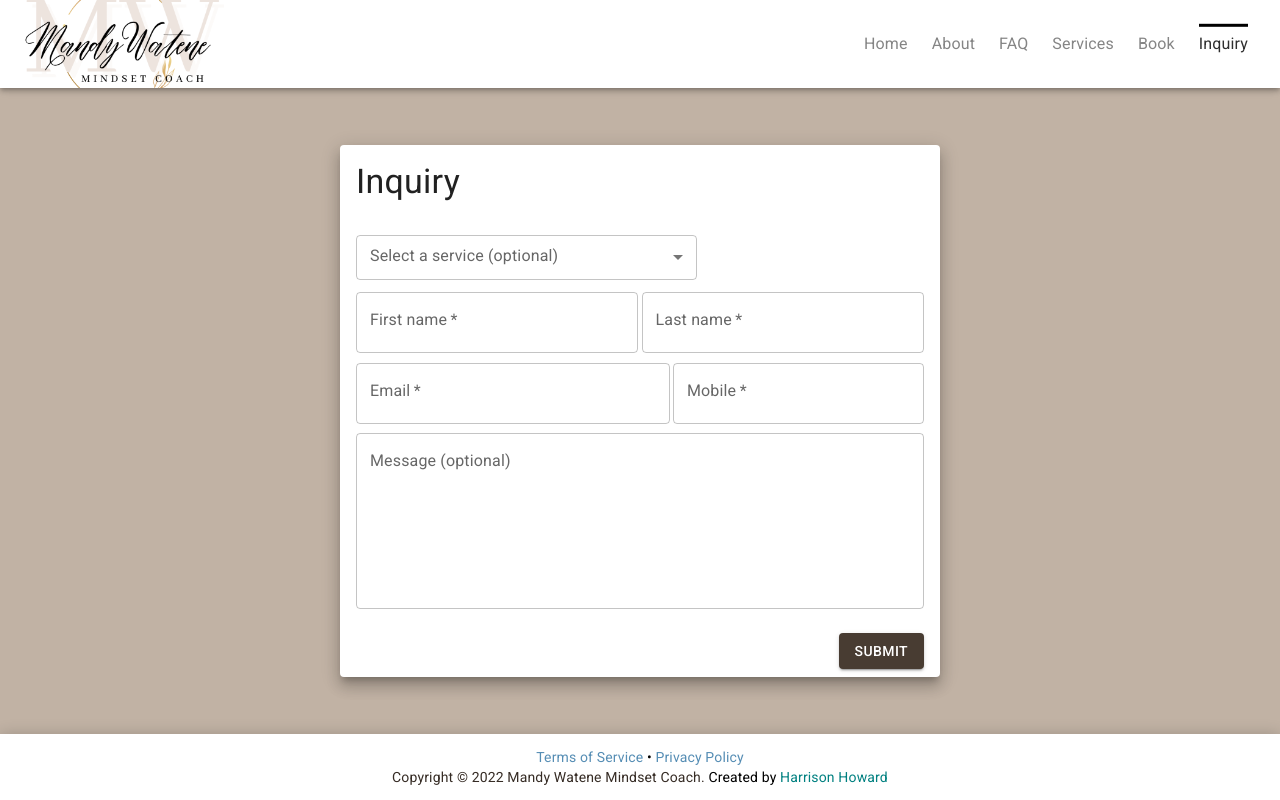
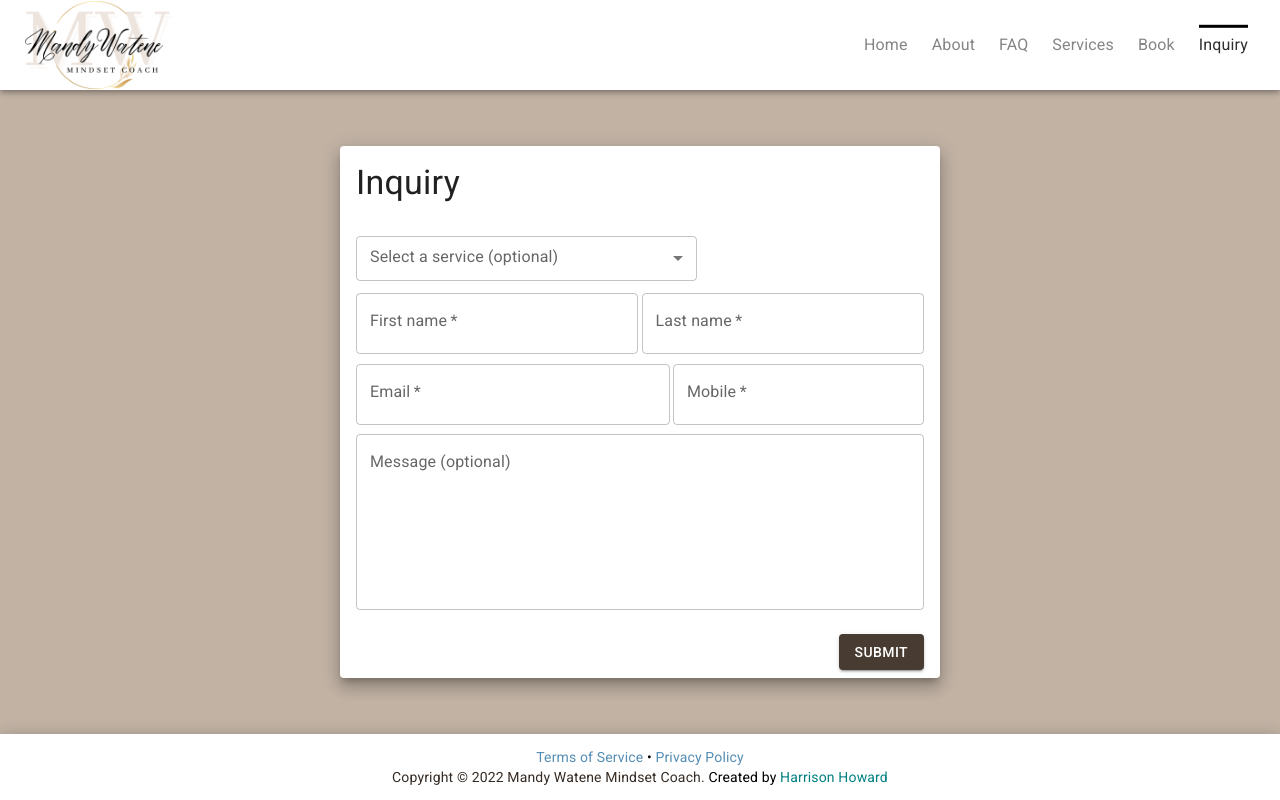
Before and after one commit to Forbidden-Duck/mandy-mindset-coach, a React app in the folder frontend/: page /inquiry in a window 1280 px wide. Built offline with nearby package versions, Linux system fonts and the light colour scheme.

Commit message:
Zoom out logo to include circle upon client request

```diff
--- a/frontend/src/components/Navbar/Navbar.jsx
+++ b/frontend/src/components/Navbar/Navbar.jsx
@@ -21,8 +21,8 @@ import {
 } from "@fortawesome/free-solid-svg-icons";
 import NavButton from "./NavButton";
 
-const MIN_NAV_HEIGHT = 88;
-const LOGO_WIDTH = 200;
+const MIN_NAV_HEIGHT = 90;
+const LOGO_WIDTH = 150;
 const LOGO_RATIO = 0.60606060606060606060606060606061;
 
 /**
```
